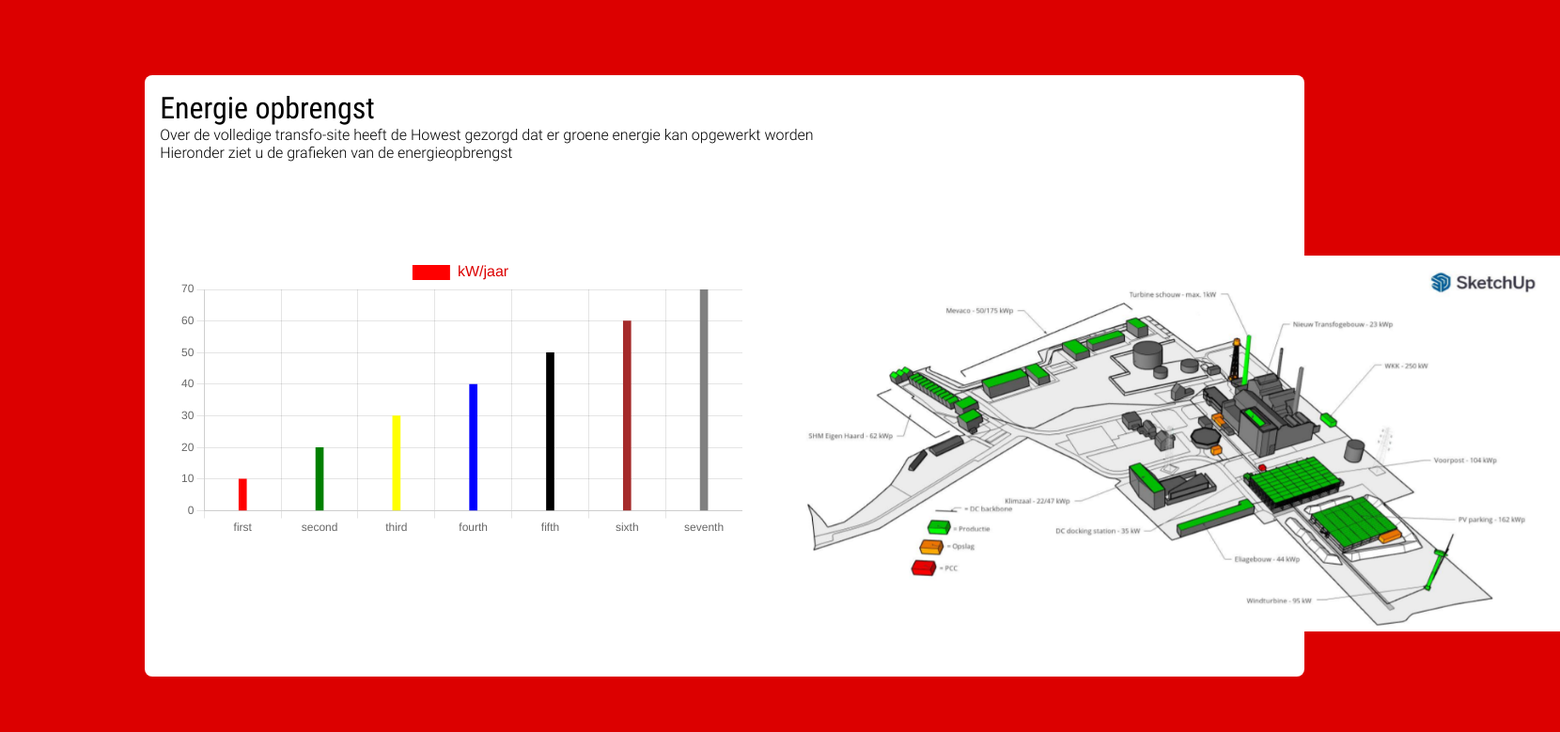
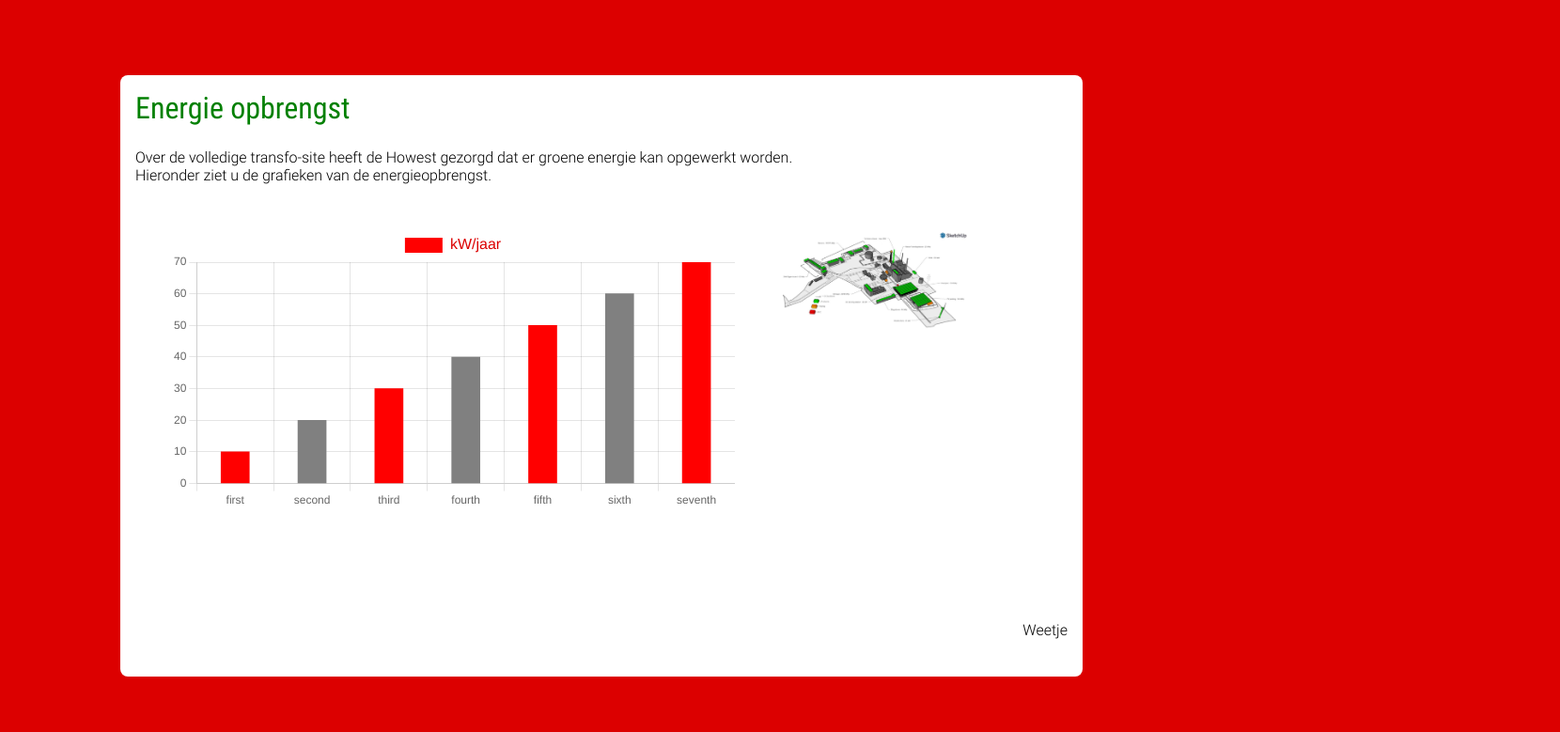
Before and after one commit to QuintenMuyllaert/ENM-Team_Project, a website: page www/index.html in a window 1280 px wide. Shown: the whole page at 94% size, 1660 px wide, since content can reach past the window. Drawn offline with nearby package versions, Linux system fonts and the light colour scheme.

Commit message:
grid styling electric page

```diff
--- a/www/electricalChart.js
+++ b/www/electricalChart.js
@@ -11,16 +11,18 @@ const drawChart = (data) => {
       datasets: [
         {
           label: "kW/jaar",
-          barPercentage: 0.9,
-          barThickness: 20,
-          maxBarThickness: 8,
+          barPercentage: 0.2,
+          barThickness: 30,
+          maxBarThickness: 100,
           minBarLength: 1,
           data: [10, 20, 30, 40, 50, 60, 70],
-          backgroundColor: ["red", "green", "yellow", "blue", "black", "brown", "gray"]
+          backgroundColor: ["red", "gray"]
         },
       ],
     },
     options: {
+      maintainAspectRatio: false,
+      responsive: false,
       plugins: {
         legend: {
           labels: {
--- a/www/index.css
+++ b/www/index.css
@@ -1,38 +1,38 @@
 /*Used by titles & headers*/
 @font-face {
-  font-family: "RobotoCondensed";
-  src: url("./font/RobotoCondensed-Light.ttf");
+  font-family: 'RobotoCondensed';
+  src: url('./font/RobotoCondensed-Light.ttf');
   font-weight: 200;
 }
 
 @font-face {
-  font-family: "RobotoCondensed";
-  src: url("./font/RobotoCondensed-Regular.ttf");
+  font-family: 'RobotoCondensed';
+  src: url('./font/RobotoCondensed-Regular.ttf');
   font-weight: 400;
 }
 
 @font-face {
-  font-family: "RobotoCondensed";
-  src: url("./font/RobotoCondensed-Bold.ttf");
+  font-family: 'RobotoCondensed';
+  src: url('./font/RobotoCondensed-Bold.ttf');
   font-weight: 600;
 }
 
 /*Used by main content*/
 @font-face {
-  font-family: "Roboto";
-  src: url("./font/Roboto-Light.ttf");
+  font-family: 'Roboto';
+  src: url('./font/Roboto-Light.ttf');
   font-weight: 200;
 }
 
 @font-face {
-  font-family: "Roboto";
-  src: url("./font/Roboto-Medium.ttf");
+  font-family: 'Roboto';
+  src: url('./font/Roboto-Medium.ttf');
   font-weight: 400;
 }
 
 @font-face {
-  font-family: "Roboto";
-  src: url("./font/Roboto-Bold.ttf");
+  font-family: 'Roboto';
+  src: url('./font/Roboto-Bold.ttf');
   font-weight: 600;
 }
 
@@ -62,7 +62,7 @@ h3,
 h4,
 h5,
 h6 {
-  font-family: "RobotoCondensed", serif;
+  font-family: 'RobotoCondensed', serif;
   font-weight: 400;
 }
 
@@ -70,7 +70,7 @@ p,
 a,
 li,
 span {
-  font-family: "Roboto", serif;
+  font-family: 'Roboto', serif;
   font-weight: 200;
 }
 
@@ -100,18 +100,42 @@ body {
 
 .page1--info {
   padding: 100px 20px;
-  display: flex;
   gap: 20px;
 }
 
 .page1--image {
-  /* max-width: 80%;
-  max-height: auto; */
-  height: 400px;
-  width: 850px;
+  max-width: 80%;
+  max-height: auto;
 }
-
 
 .page1--chart {
   width: 600px;
 }
+
+.page1 {
+  display: grid;
+  /* grid-template-rows: 50px 50px auto 50px; */
+  grid-template-columns: repeat(10, 1fr);
+  height: 100%;
+  width: 100%;
+}
+
+.page1--title {
+  grid-area: 1/1/1/4; /* lengte column, lengte row*/
+}
+
+.page1--sub {
+  grid-area: 2/1/4/8; /* verticaal horizontaal verticaal horizontaal */
+}
+
+.page1--chart {
+  grid-area: 4/2/9/3; /* start coor: 3row, 2col --> 7row, 3col */
+}
+
+.page1--picture {
+  grid-area: 4/4/9/11;
+}
+
+.page1--weetje {
+  grid-area: 9/11/9/11;
+}
--- a/www/page1.html
+++ b/www/page1.html
@@ -1,11 +1,14 @@
-<h1>Energie opbrengst</h1>
-<p>Over de volledige transfo-site heeft de Howest gezorgd dat er groene energie kan opgewerkt worden</p>
-<p>Hieronder ziet u de grafieken van de energieopbrengst</p>
-<div class="page1--info">
-  <div>
-    <canvas class="page1--chart js-electrical-graph"></canvas>
+<div class="page1">
+  <h1 class="page1--title">Energie opbrengst</h1>
+  <div class="page1--sub">
+    <p>Over de volledige transfo-site heeft de Howest gezorgd dat er groene energie kan opgewerkt worden.</p>
+    <p>Hieronder ziet u de grafieken van de energieopbrengst.</p>
   </div>
-  <picture>
+
+  <canvas class="page1--chart js-electrical-graph"></canvas>
+  <picture class="page1--picture">
     <img class="page1--image" src="./img/site.png" alt="overzicht van de site" />
   </picture>
+
+  <p class="page1--weetje">Weetje</p>
 </div>
```
